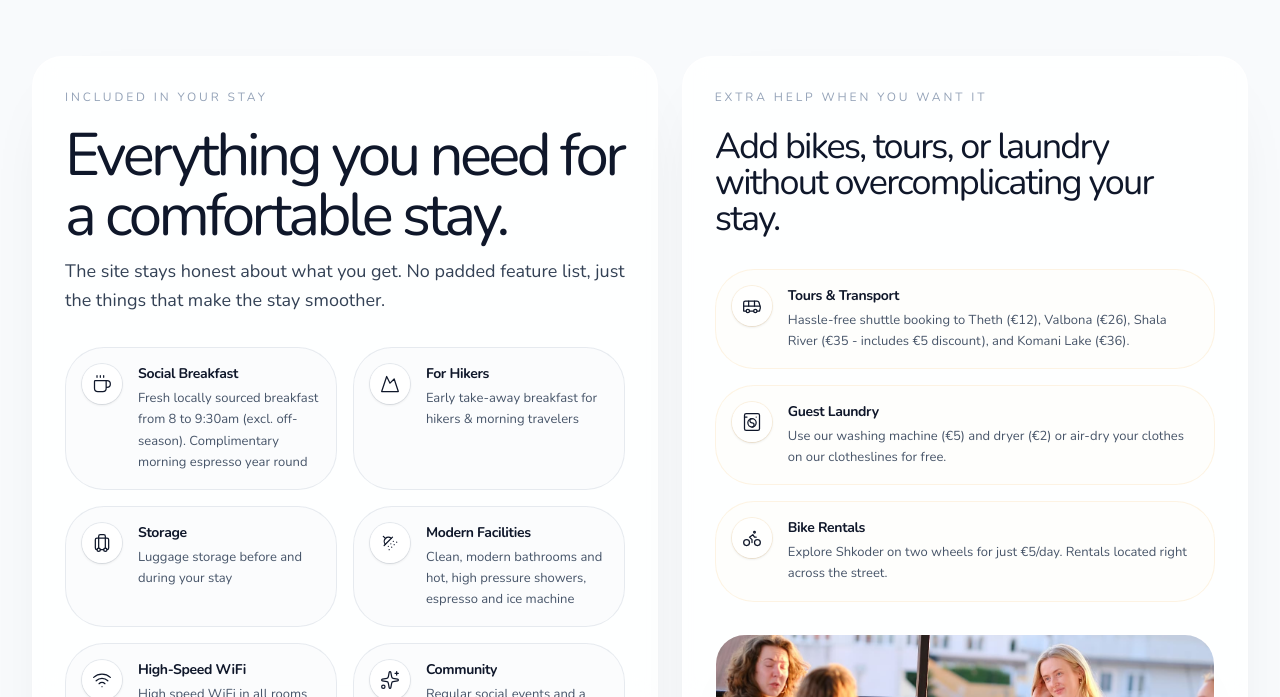
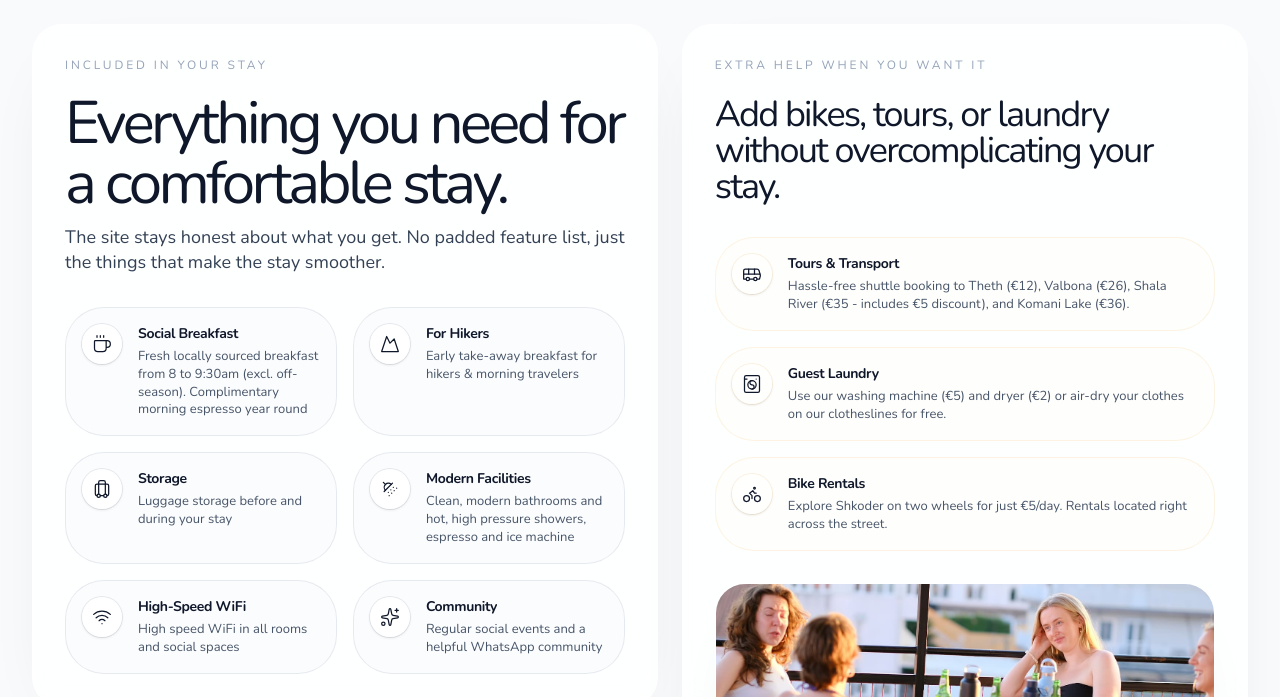
Before and after one commit to dkuromi1/hostel-nextjs, a Next.js app: page /rooms in a window 1280 px wide. Shown: the part 2103-2800 px from the top of the page. Built offline with nearby package versions, Linux system fonts and the light colour scheme; no server answers.

Commit message:
tighter line spacing

```diff
--- a/app/contact/page.tsx
+++ b/app/contact/page.tsx
@@ -88,7 +88,7 @@ export default function ContactPage() {
             <Reveal>
               <Panel className="p-6 sm:p-8">
                 <SectionLabel variant="sun" className="mb-4">{siteCopyContent.contact.contactDetails.label}</SectionLabel>
-                <div className="mt-6 space-y-4 text-base leading-8 text-[var(--text-body-subtle)]">
+                <div className="mt-6 space-y-4 text-base leading-snug text-[var(--text-body-subtle)]">
                   <p className="flex items-start gap-3">
                     <MessageCircleMore
                       className="mt-1 size-5 shrink-0 text-[var(--brand-primary)]"
--- a/app/globals.css
+++ b/app/globals.css
@@ -58,8 +58,8 @@
   /* slate-100 */
   --muted-foreground: #64748b;
   /* slate-500 */
-  --accent: #38bdf8;
-  /* sky-400 */
+  --accent: #7dd3fc;
+  /* sky-300 */
   --accent-foreground: #ffffff;
   --destructive: #ef4444;
   --border: rgba(148, 163, 184, 0.2);
@@ -82,8 +82,8 @@
   /* emerald-100 */
   --brand-primary-dark: #047857;
   /* emerald-700 */
-  --brand-accent: #38bdf8;
-  /* sky-400 — lighter blue for visibility */
+  --brand-accent: #7dd3fc;
+  /* sky-300 — lighter blue for visibility */
 
   /* ─── Semantic Text Colors ──────────────────────────────────────────────────
      Use these instead of raw slate-* classes so a palette swap is one edit.
@@ -167,8 +167,8 @@
   /* slate-800 */
   --muted-foreground: #94a3b8;
   /* slate-400 */
-  --accent: #38bdf8;
-  /* sky-400 */
+  --accent: #7dd3fc;
+  /* sky-300 */
   --accent-foreground: #020617;
   --border: rgba(255, 255, 255, 0.1);
   --input: rgba(255, 255, 255, 0.1);
@@ -189,8 +189,8 @@
   /* slate-800 for dark mode */
   --brand-primary-dark: #6ee7b7;
   /* emerald-300 — lighter for hover on dark */
-  --brand-accent: #38bdf8;
-  /* sky-400 */
+  --brand-accent: #7dd3fc;
+  /* sky-300 */
 
   --atmosphere-glow-primary: rgba(52, 211, 153, 0.14);
   --atmosphere-glow-accent: rgba(56, 189, 248, 0.10);
@@ -364,22 +364,22 @@
 
 /** Large section description paragraph */
 @utility text-section-desc {
-  @apply text-base leading-relaxed md:text-lg text-[var(--text-body)];
+  @apply text-base leading-snug md:text-lg text-[var(--text-body)];
 }
 
 /** Standard card / component body paragraph */
 @utility text-card-body {
-  @apply text-sm leading-relaxed text-[var(--text-body-subtle)];
+  @apply text-sm leading-snug text-[var(--text-body-subtle)];
 }
 
 /** Supporting paragraph for page states and large editorial blocks */
 @utility text-body-lg {
-  @apply text-base leading-relaxed text-[var(--text-body)];
+  @apply text-base leading-snug text-[var(--text-body)];
 }
 
 /** Large hero sub-headline paragraph */
 @utility text-hero-sub {
-  @apply text-lg leading-relaxed sm:text-xl lg:text-2xl text-[var(--text-body)];
+  @apply text-lg leading-snug sm:text-xl lg:text-2xl text-[var(--text-body)];
 }
 
 @utility brand-link {
--- a/app/rooms/page.tsx
+++ b/app/rooms/page.tsx
@@ -211,7 +211,7 @@ export default function RoomsPage() {
                         <h4 className="text-sm font-bold tracking-tight text-[var(--text-heading)]">
                           {service.title}
                         </h4>
-                        <p className="text-[13px] leading-relaxed text-[var(--text-body-subtle)]">
+                        <p className="text-[13px] leading-snug text-[var(--text-body-subtle)]">
                           {service.description}
                         </p>
                       </div>
@@ -243,7 +243,7 @@ export default function RoomsPage() {
                         <h4 className="text-sm font-bold tracking-tight text-[var(--text-heading)]">
                           {service.title}
                         </h4>
-                        <p className="text-[13px] leading-relaxed text-[var(--text-body-subtle)]">
+                        <p className="text-[13px] leading-snug text-[var(--text-body-subtle)]">
                           {service.description}
                         </p>
                       </div>
--- a/components/direct-booking-card.tsx
+++ b/components/direct-booking-card.tsx
@@ -57,7 +57,7 @@ export function DirectBookingCard({ className, variant = "inline" }: DirectBooki
         <span className="sm:hidden">{content.directBookingTitleMobile}</span>
         <span className="hidden sm:inline">{content.directBookingTitle}</span>
       </p>
-      <p className="mt-2 text-xs leading-relaxed text-[var(--text-body-subtle)]">
+      <p className="mt-2 text-xs leading-snug text-[var(--text-body-subtle)]">
         <span className="sm:hidden">{content.directBookingDescriptionMobile}</span>
         <span className="hidden sm:inline">{content.directBookingDescription}</span>
       </p>
--- a/components/faq-list.tsx
+++ b/components/faq-list.tsx
@@ -71,7 +71,7 @@ function FaqItem({ question, answer }: FaqItemProps) {
             }}
             className="overflow-hidden"
           >
-            <div className="mt-3 pr-6 text-sm leading-7 text-[var(--text-body-subtle)]">
+            <div className="mt-3 pr-6 text-sm leading-snug text-[var(--text-body-subtle)]">
               {answer}
             </div>
           </motion.div>
--- a/components/home/hero-section.tsx
+++ b/components/home/hero-section.tsx
@@ -72,7 +72,7 @@ export function HeroSection() {
                     className="min-w-[85%] snap-center sm:min-w-0"
                   >
                     <div className="group relative overflow-hidden rounded-[24px] border border-white/18 bg-[var(--surface-dark)]/42 p-5 backdrop-blur-[3px] transition-all duration-300 hover:border-white/24 hover:bg-[var(--surface-dark)]/52">
-                      <div className="text-sm leading-7 text-white/95">
+                      <div className="text-sm leading-snug text-white/95">
                         <div className="float-left mb-1 mr-4 flex size-10 items-center justify-center rounded-xl bg-[var(--brand-primary)]/24 text-[var(--brand-accent)]">
                           <Icon className="size-5" strokeWidth={2} />
                         </div>
--- a/components/home/services-section.tsx
+++ b/components/home/services-section.tsx
@@ -40,7 +40,7 @@ export function IncludedServicesSection() {
                       <h3 className="text-[15px] font-bold tracking-tight text-[var(--text-heading)]">
                         {service.title}
                       </h3>
-                      <p className="text-xs leading-relaxed text-[var(--text-body-subtle)] line-clamp-2 transition-colors group-hover:text-[var(--text-body)]">
+                      <p className="text-xs leading-snug text-[var(--text-body-subtle)] line-clamp-2 transition-colors group-hover:text-[var(--text-body)]">
                         {service.description}
                       </p>
                     </div>
```
Also changed, not shown: components/home/experiences-section.tsx (+8 -5 lines).
